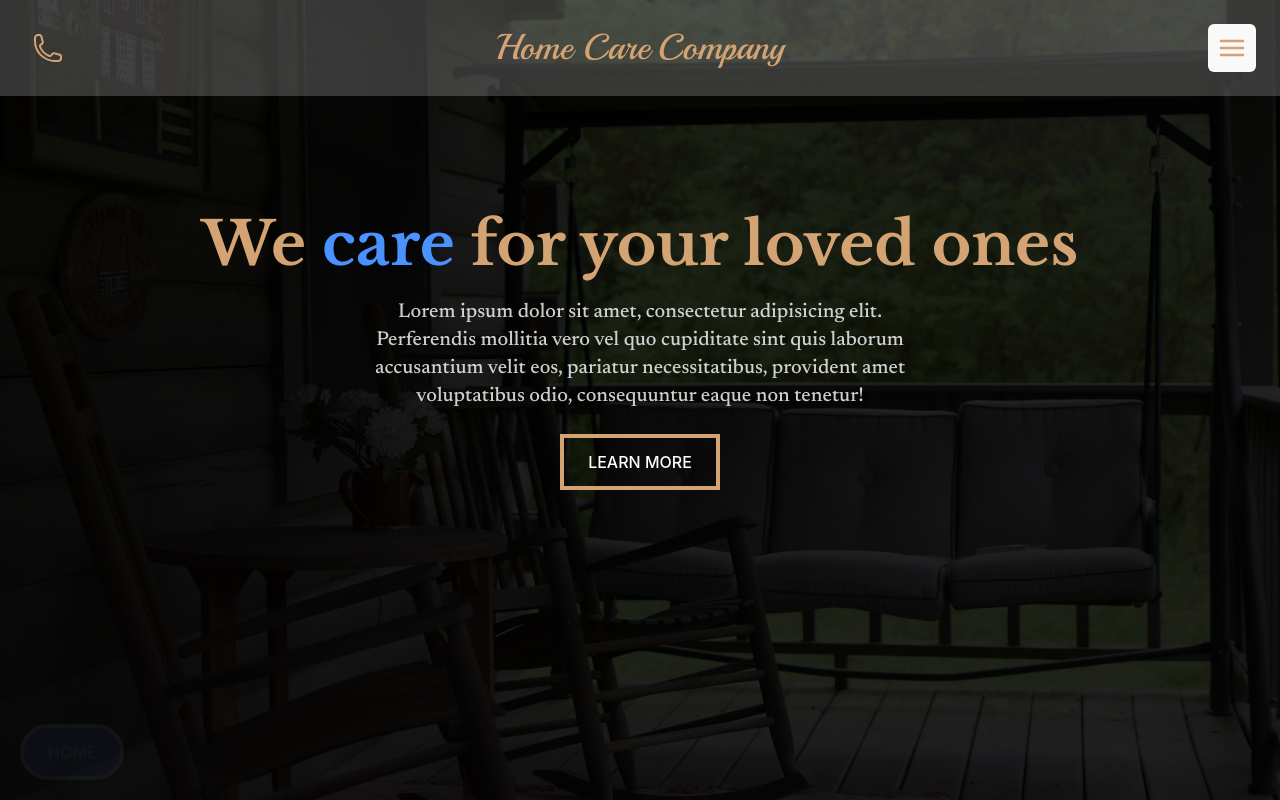
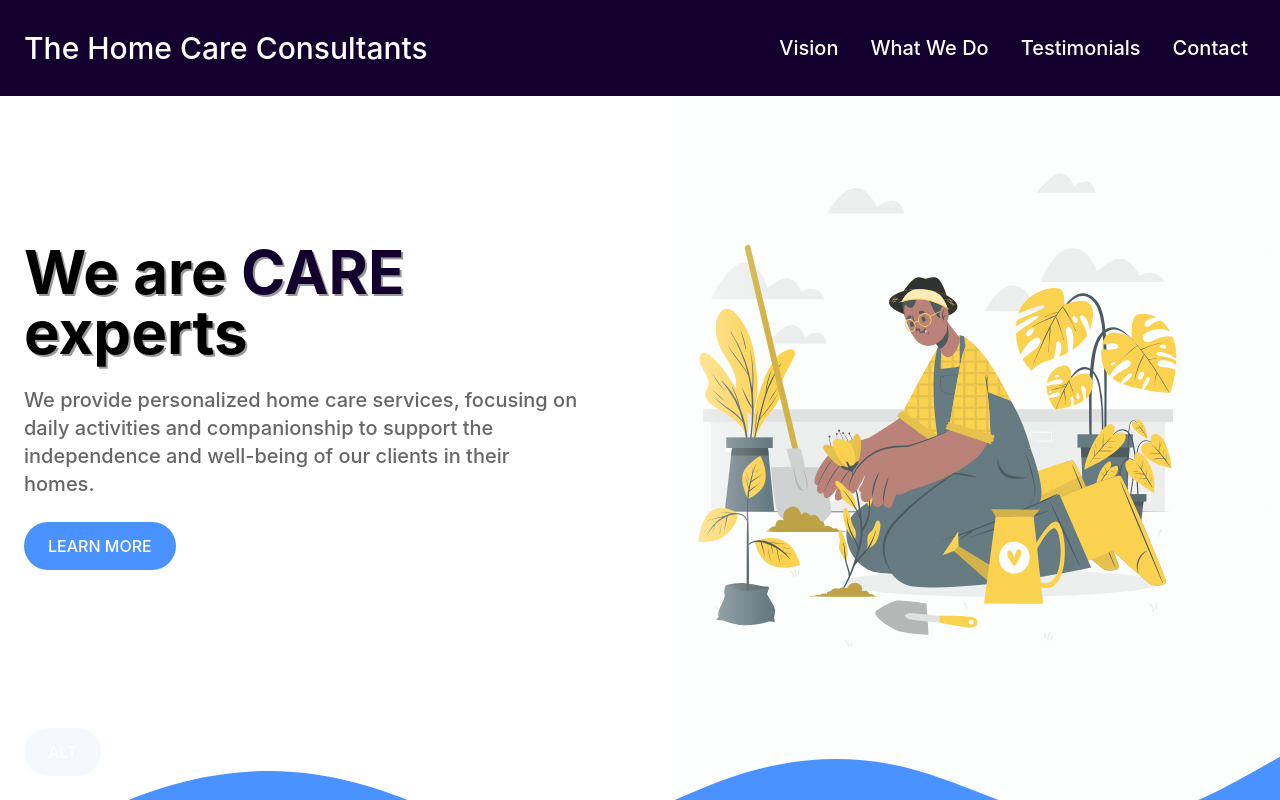
Before and after one commit to joooons/home-care, a React (Vite) app: page /alt in a window 1280 px wide. Shown: the top 800 px of the page. Built offline with nearby package versions, Linux system fonts and the light colour scheme; a web font is replaced by a local one.

Commit message:
switch alt and home; remove disable minioptions

```diff
--- a/src/App.tsx
+++ b/src/App.tsx
@@ -11,8 +11,8 @@ function App() {
     <>
       <Router>
         <Routes>
-          <Route index element={<HomePage />} />
-          <Route path="/alt" element={<AltPage />} />
+          <Route index element={<AltPage />} />
+          <Route path="/alt" element={<HomePage />} />
         </Routes>
       </Router>
     </>
--- a/src/pages/AltPage.tsx
+++ b/src/pages/AltPage.tsx
@@ -5,7 +5,7 @@ import WhatWeDoAlt from "../components/WhatWeDoAlt"
 import TestimonialsAlt from "../components/TestimonialsAlt"
 import ContactAlt from "../components/ContactAlt"
 import Footer from "../components/FooterAlt"
-import MiniOptions from "../components/MiniOptions"
+// import MiniOptions from "../components/MiniOptions"
 
 export default function AltPage() {
   return (
@@ -20,7 +20,7 @@ export default function AltPage() {
         <WhatWeDoAlt></WhatWeDoAlt>
         <TestimonialsAlt></TestimonialsAlt>
         <ContactAlt></ContactAlt>
-        <MiniOptions text="HOME" link="/"></MiniOptions>
+        {/* <MiniOptions text="HOME" link="/"></MiniOptions> */}
       </main>
 
       <Footer></Footer>
```
